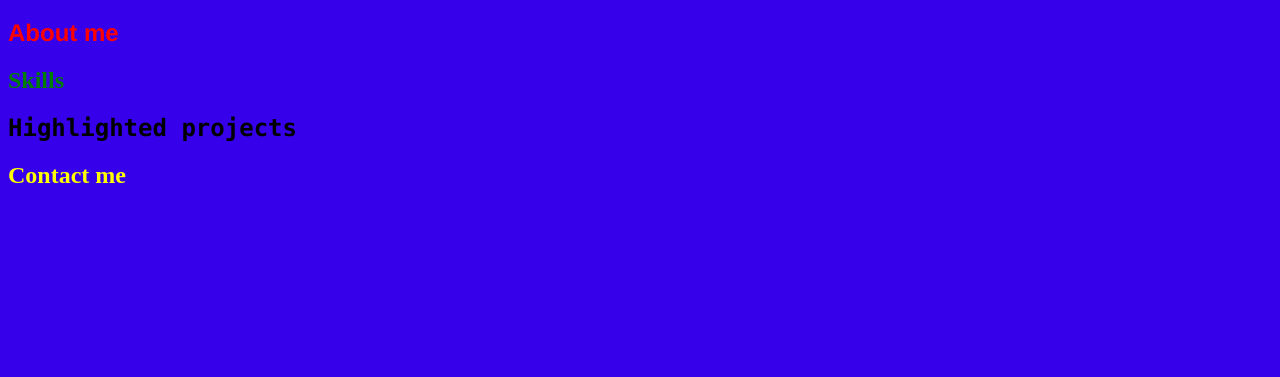
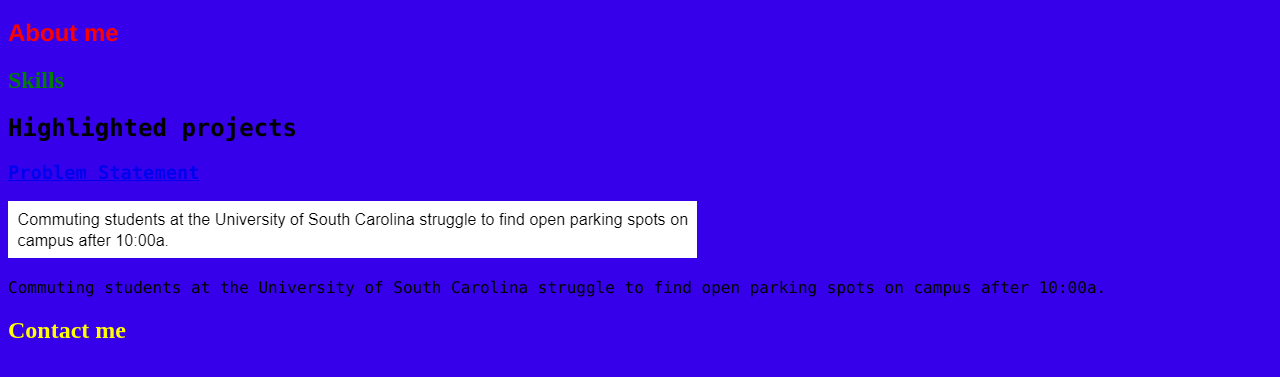
Before and after one commit to DevGosho160/DevGosho160.github.io, a plain HTML site: page index.html in a window 1280 px wide. Shown: the part 61-438 px from the top of the page. Drawn offline with Linux system fonts and the light colour scheme.

Commit message:
Add problem statement

```diff
--- a/index.html
+++ b/index.html
@@ -8,7 +8,14 @@
   <h1>Devon Goshorn</h1>
   <div class="about"><h2>About me</h2></div>
   <div class="skills"><h2>Skills</h2></div>
-  <div class="projects"><h2>Highlighted projects</h2></div>
+  <div class="projects"><h2>Highlighted projects</h2>
+    <section class="project">
+      <a href="files/statement.pdf"><h3>Problem Statement</h3></a>
+      <a href="files/statement.pdf"><img src="images/problem.png"></a>
+      <p>Commuting students at the University of South Carolina struggle to find open parking spots on campus after 10:00a.</p>
+    </section>
+  </div>
+  </div>
   <div class="contact"><h2>Contact me</h2></div>
 </body>
 </html>
```
Also changed, not shown: images/problem.png (added), 1 other file.
